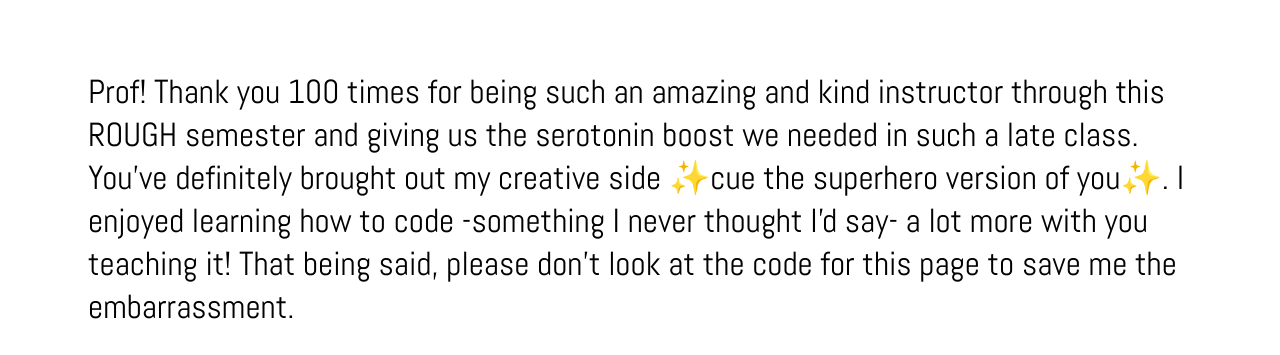
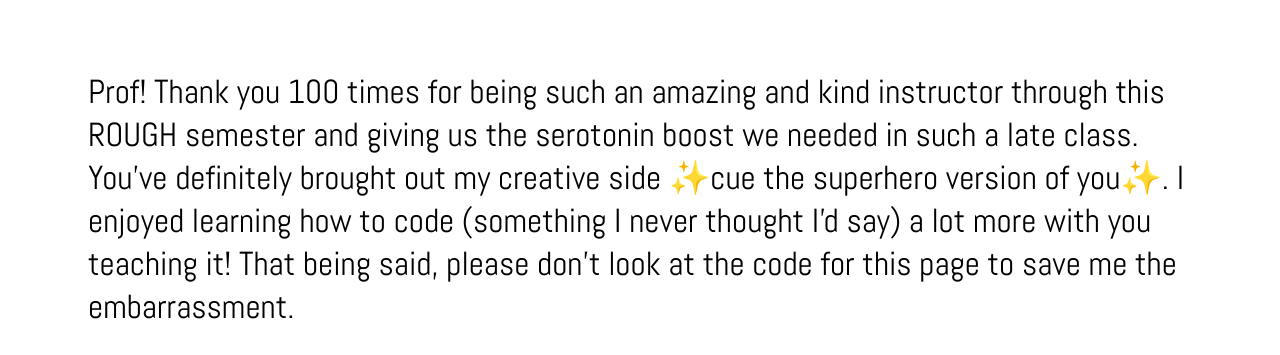
Before and after one commit to emnraa/Superhero-Andrew-Sipes, a plain HTML site: page index.html in a window 1280 px wide. Shown: the part 4150-4505 px from the top of the page. Drawn offline with nearby package versions, Linux system fonts and the light colour scheme.

Commit message:
parenthesis

```diff
--- a/index.html
+++ b/index.html
@@ -89,8 +89,8 @@
       Prof! Thank you 100 times for being such an amazing and kind instructor
       through this ROUGH semester and giving us the serotonin boost we needed in
       such a late class. You've definitely brought out my creative side ✨cue
-      the superhero version of you✨. I enjoyed learning how to code -something
-      I never thought I'd say- a lot more with you teaching it! That being said,
+      the superhero version of you✨. I enjoyed learning how to code (something
+      I never thought I'd say) a lot more with you teaching it! That being said,
       please don't look at the code for this page to save me the embarrassment.
     </p>
     <p class="bottom">-Emily Rattanavong</p>
```
